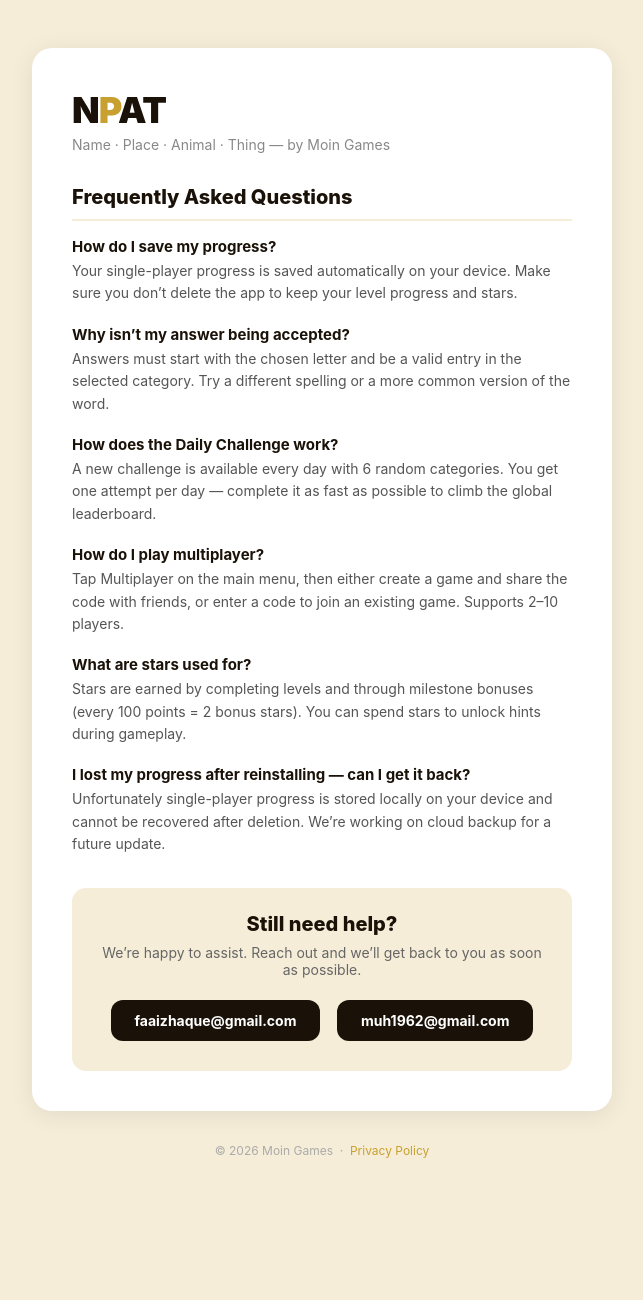
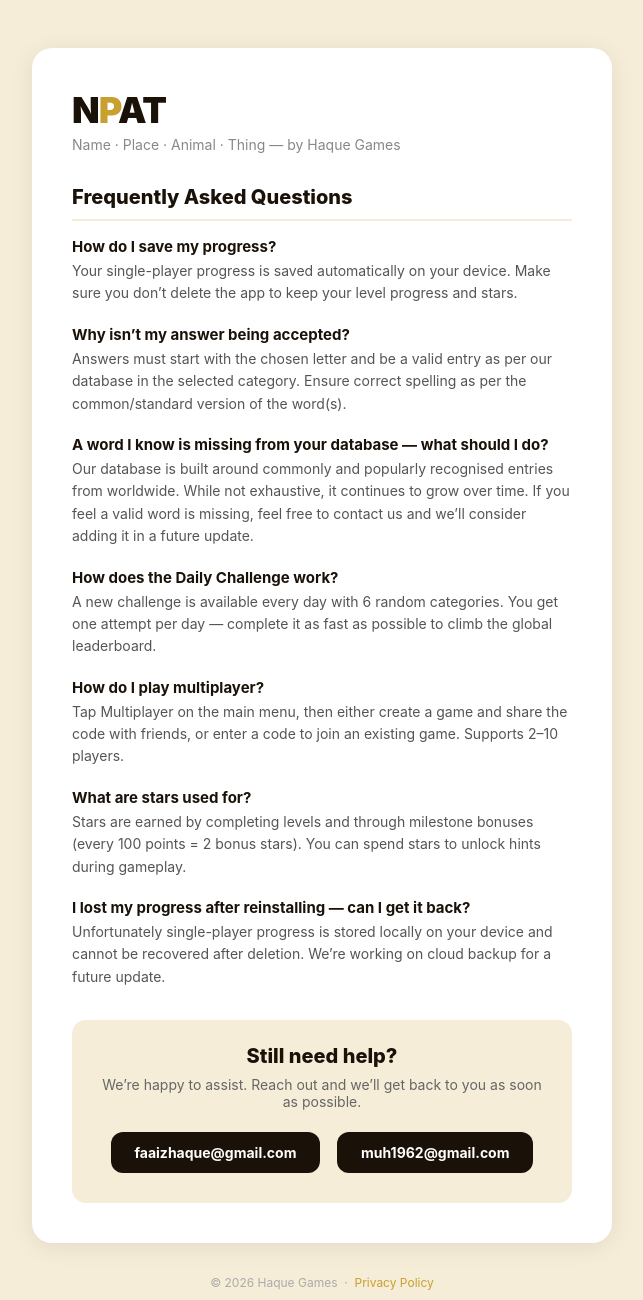
Before and after one commit to FaaizHaque/faaizhaque.github.io, a plain HTML site: page support.html in a window 1280 px wide. Shown: the whole page, without its empty margins (318-961 px from the left). Before the commit the page ends 1206 px from the top, so only its background shows below. Drawn offline with Linux system fonts and the light colour scheme.

Commit message:
Add files via upload

```diff
--- a/support.html
+++ b/support.html
@@ -100,7 +100,7 @@
 <body>
   <div class="card">
     <div class="logo">N<span>P</span>AT</div>
-    <p class="tagline">Name &middot; Place &middot; Animal &middot; Thing &mdash; by Moin Games</p>
+    <p class="tagline">Name &middot; Place &middot; Animal &middot; Thing &mdash; by Haque Games</p>
 
     <h2>Frequently Asked Questions</h2>
 
@@ -111,7 +111,12 @@
 
     <div class="faq-item">
       <h3>Why isn’t my answer being accepted?</h3>
-      <p>Answers must start with the chosen letter and be a valid entry in the selected category. Try a different spelling or a more common version of the word.</p>
+      <p>Answers must start with the chosen letter and be a valid entry as per our database in the selected category. Ensure correct spelling as per the common/standard version of the word(s).</p>
+    </div>
+
+    <div class="faq-item">
+      <h3>A word I know is missing from your database — what should I do?</h3>
+      <p>Our database is built around commonly and popularly recognised entries from worldwide. While not exhaustive, it continues to grow over time. If you feel a valid word is missing, feel free to contact us and we’ll consider adding it in a future update.</p>
     </div>
 
     <div class="faq-item">
@@ -143,7 +148,7 @@
   </div>
 
   <div class="footer">
-    &copy; 2026 Moin Games &nbsp;&middot;&nbsp;
+    &copy; 2026 Haque Games &nbsp;&middot;&nbsp;
     <a href="../privacy">Privacy Policy</a>
   </div>
 </body>
```
Also changed, not shown: privacy-policy.html (+5 -3 lines).
